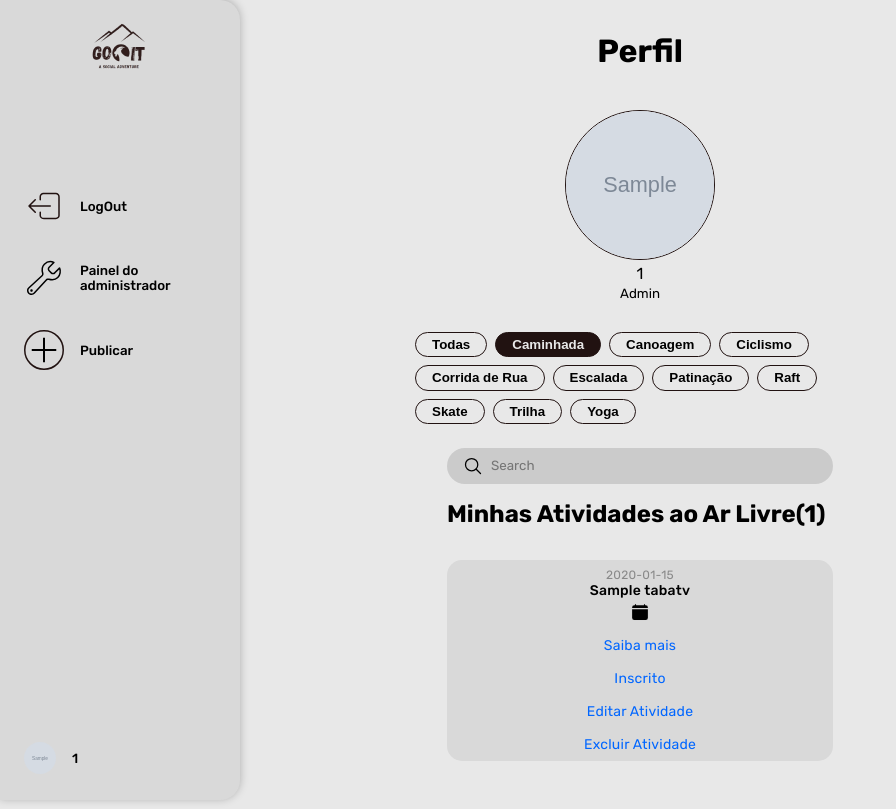
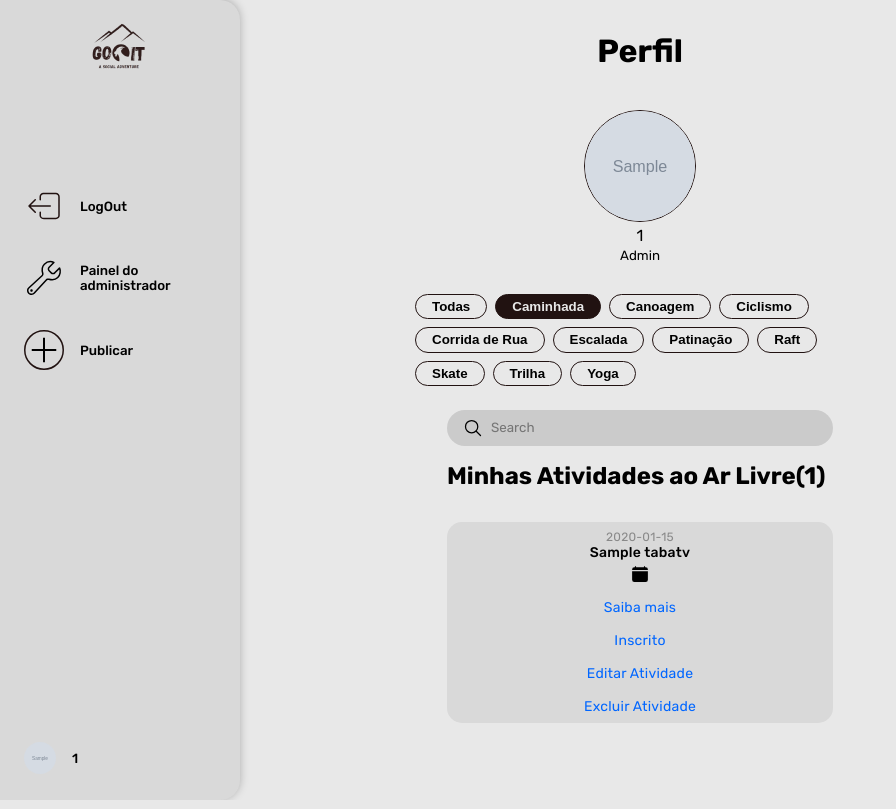
Before and after one commit to gabrielfjmeira/GOIT, a PHP site: page /PAGES/categorias/categorias_perfil.php?categoriafiltrada=1&codperfil=1 in a window 1280 px wide. Shown: the whole page, without its empty margins (0-896 px from the left). Run offline with PHP 8.4, Linux system fonts and the light colour scheme; the visitor is signed in with stand-in values (Sample User, id 1); data comes from the database, SQL or seed files in the repository; tables that the repository leaves empty hold one stand-in row (values such as "Sample post"); grey boxes marked "Sample" are stand-in pictures; some web fonts are replaced.

Commit message:
Imagem do usuário tamanho ajustado quando a categora de atvd estiver filtrada

```diff
--- a/PAGES/categorias/categorias_perfil.php
+++ b/PAGES/categorias/categorias_perfil.php
@@ -99,7 +99,7 @@
                             $nomeImagem = substr($userData['TABUSU_Icon'], -18);
                         };
                         ?>
-                        <img src="../perfil/arquivos/<?php echo $nomeImagem;?>" style="border-radius: 50%; width: 15rem; height: 15rem; border: 1.5px solid var(--dark-brown)" alt="">
+                        <img src="../perfil/arquivos/<?php echo $nomeImagem;?>" style="border-radius: 50%; width: 11.2rem; height: 11.2rem; border: 1.5px solid var(--dark-brown)" alt="">
                     <?php
                     }
 
```
